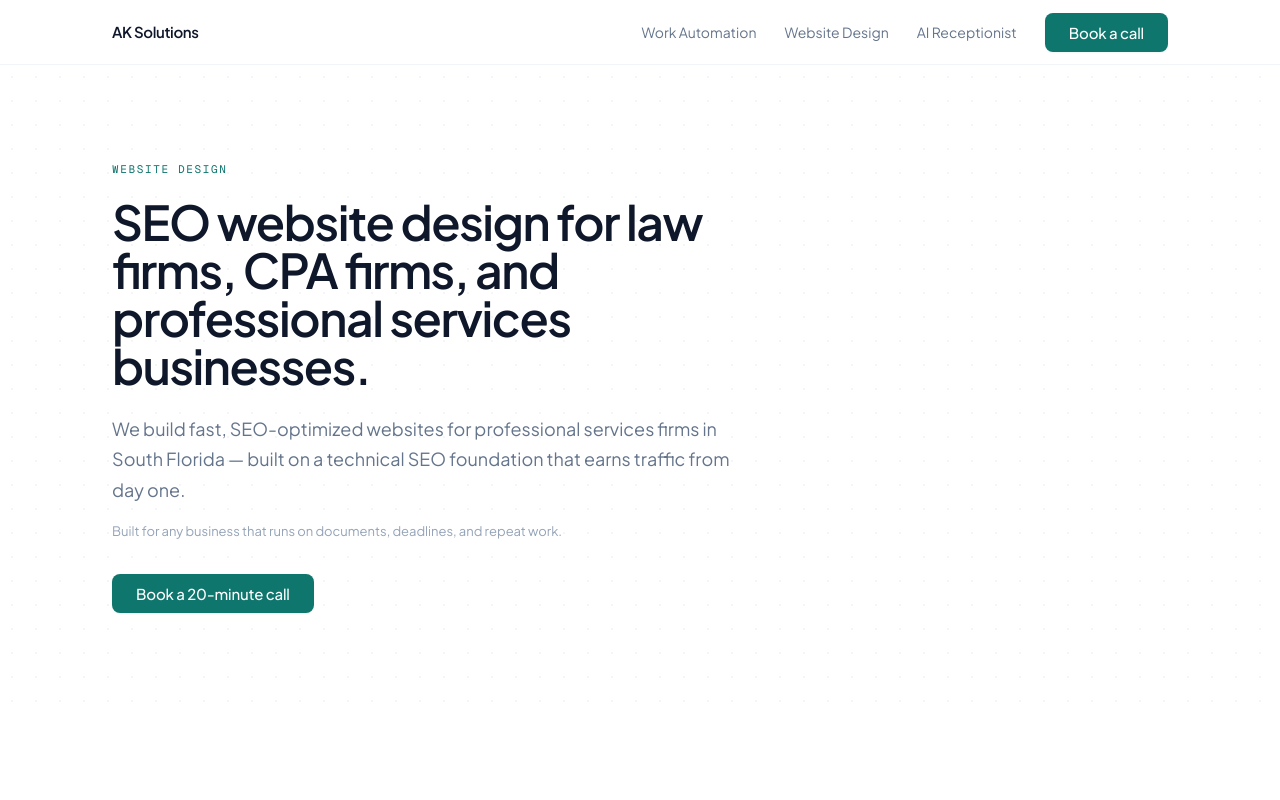
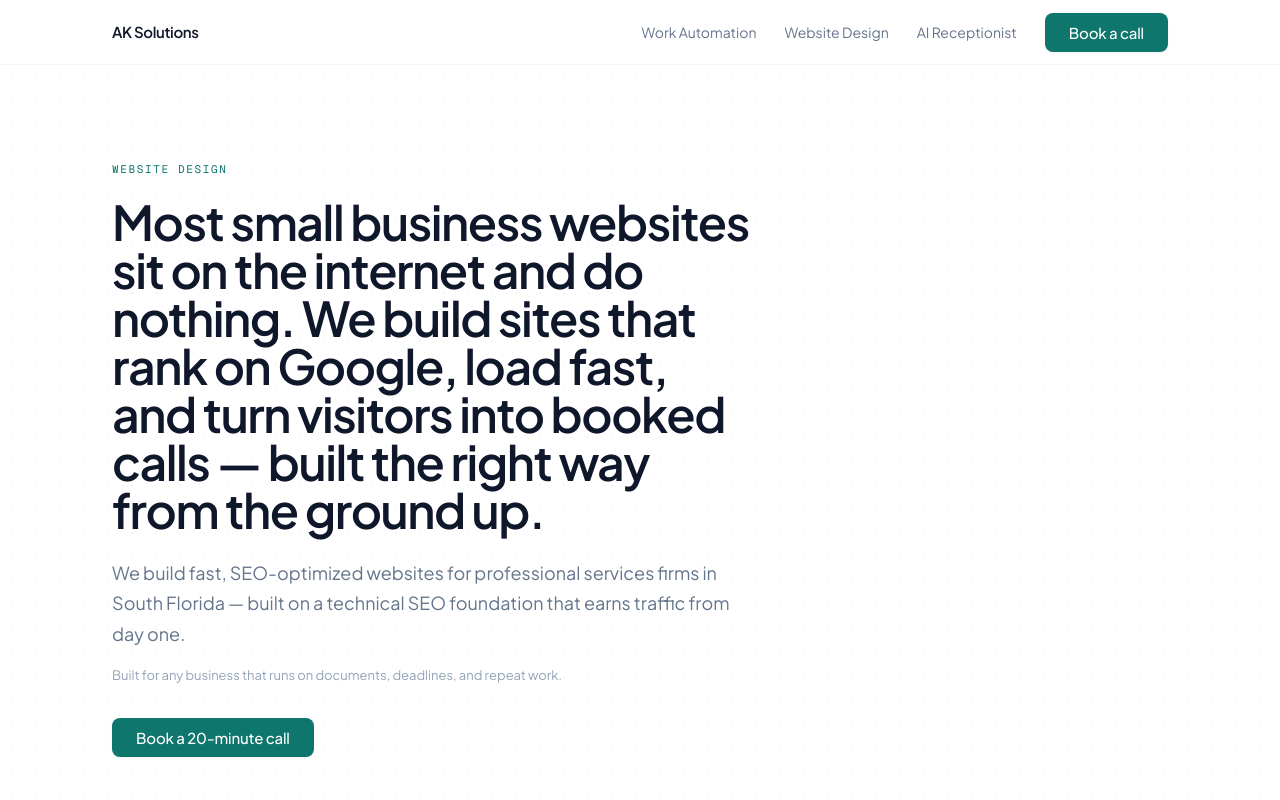
Before and after one commit to alexkahn555-lab/AK-Solutions, a Next.js app: page /website-design in a window 1280 px wide. Shown: the top 800 px of the page. Built offline with nearby package versions, Linux system fonts and the light colour scheme.

Commit message:
Update website design page headline

```diff
--- a/app/website-design/page.tsx
+++ b/app/website-design/page.tsx
@@ -67,7 +67,7 @@ export default function WebsiteDesign() {
               </Reveal>
               <Reveal delay={160}>
                 <h1 className="mb-6 font-heading text-4xl font-semibold leading-[1.1] tracking-[-0.03em] text-slate-900 sm:text-5xl">
-                  SEO website design for law firms, CPA firms, and professional services businesses.
+                  Most small business websites sit on the internet and do nothing. We build sites that rank on Google, load fast, and turn visitors into booked calls &mdash; built the right way from the ground up.
                 </h1>
               </Reveal>
               <Reveal delay={240}>
```
